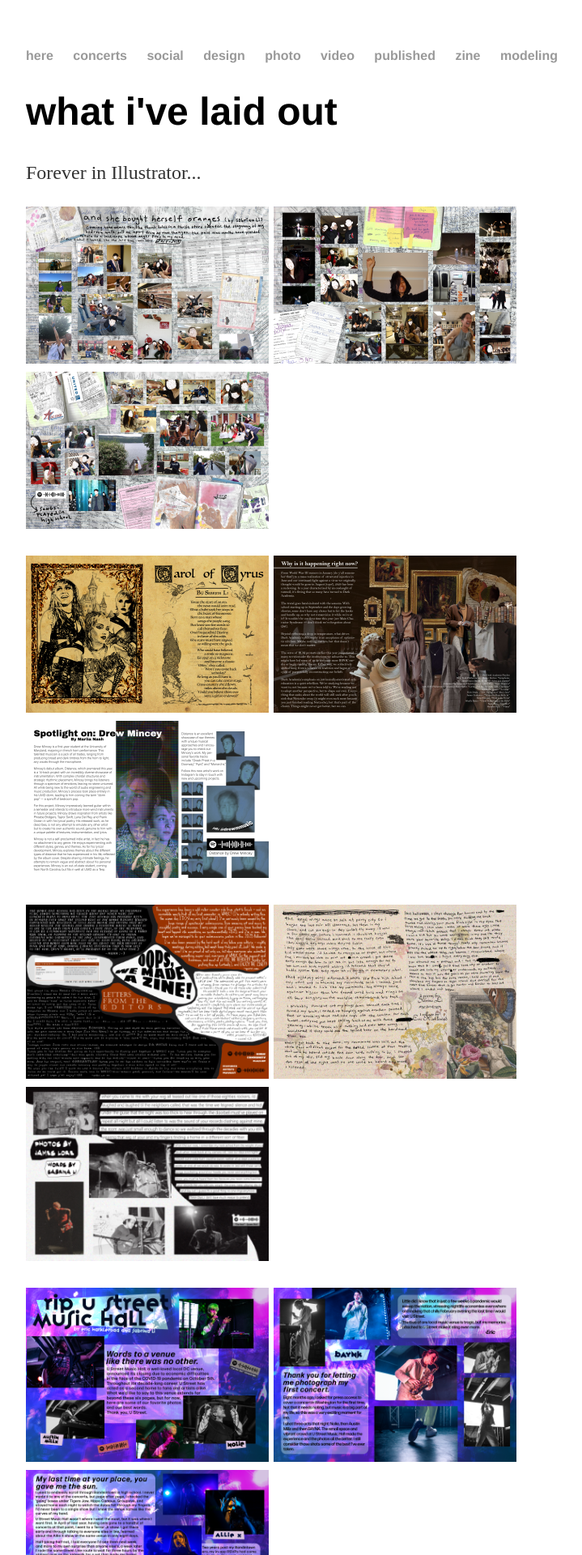
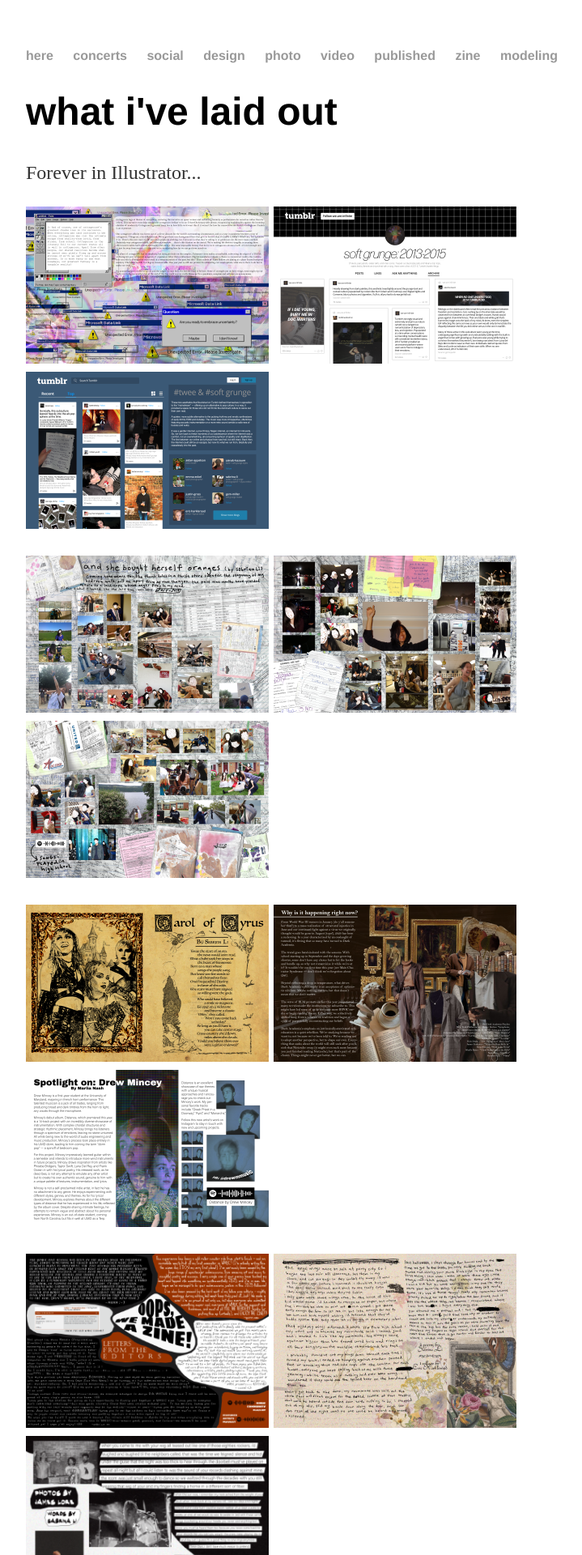
Before and after one commit to sabrinadotli/sabrinadotli.github.io, a Jekyll site: the page built from zine/index.html, in a window 1280 px wide. Shown: the top 1920 px of the page at 81% size, without its empty margins (160-879 px from the left). Built offline with Jekyll 4.4.1, drawn with Linux system fonts in a browser that asks for light colours.

Commit message:
Update index.html

```diff
--- a/zine/index.html
+++ b/zine/index.html
@@ -4,6 +4,19 @@ title: what i've laid out
 ---
 	<h1>{{ page.title }}</h1>
 	<p>Forever in Illustrator...</p>
+	<p>
+		<a href="https://drive.google.com/file/d/1jbNvad3JGMt3uCmpxGYKmuSTjfzzeBI6/view">
+    		<img src = "fairycore.png"
+         	alt = "Third part to a zine spread about fairycore and cottagecore" />
+		</a>
+		<a href="https://drive.google.com/file/d/1jbNvad3JGMt3uCmpxGYKmuSTjfzzeBI6/view">
+		<img src = "tumblr1.png"
+		alt = "First part to a zine spread about 2014 tumblr" />
+		</a>
+		<a href="https://drive.google.com/file/d/1jbNvad3JGMt3uCmpxGYKmuSTjfzzeBI6/view">
+    		<img src = "tumblr2.png"
+         	alt = "Second part to a zine spread about 2014 tumblr" />
+		</a>
 	<p>
 		<a href="https://shorturl.at/cfjJ6">
     		<img src = "photoessay1.png"
```
